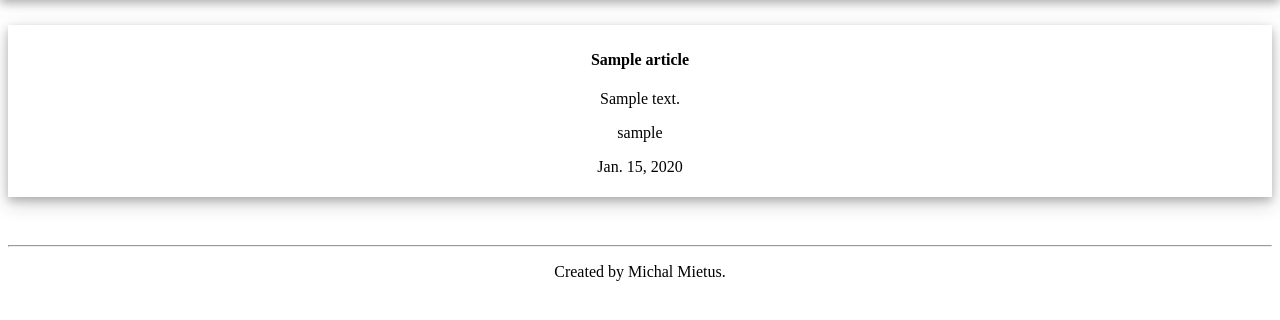
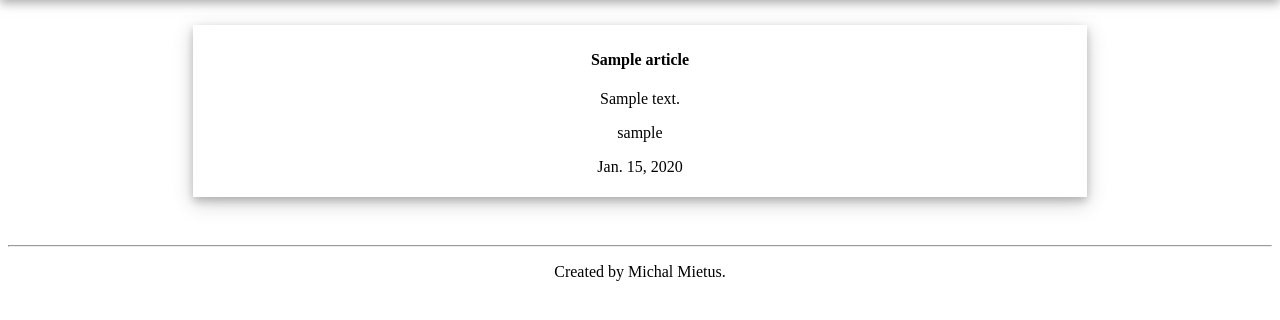
Before and after one commit to goodude123/Blog, a Django app: page /article/1 in a window 1280 px wide. Shown: the part 50-370 px from the top of the page. Run offline with Django 3.2, Linux system fonts and the light colour scheme; tables that the repository leaves empty hold one stand-in row (values such as "Sample post").

Commit message:
Smaller article boxes.

```diff
--- a/cms/static/cms/styles/article_list_styles.css
+++ b/cms/static/cms/styles/article_list_styles.css
@@ -2,4 +2,6 @@ main article {
     box-shadow: 0 4px 8px 0 rgba(0, 0, 0, 0.2), 0 6px 20px 0 rgba(0, 0, 0, 0.19);
     padding: 0.3em;
     min-width: 250px;
+    width: 70%;
+    margin: 0 auto;
 }
```
